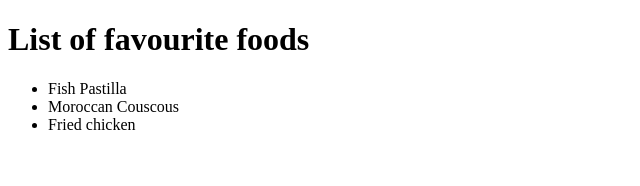
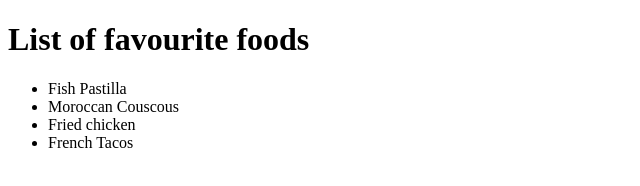
Before and after one commit to MohammedK47/git_test, a plain HTML site: page list1.html in a window 1280 px wide. Shown: the full height of the page, 0-640 px from the left. Drawn offline with Linux system fonts and the light colour scheme.

Commit message:
Made a change to the list of favourite foods
I added French Tacos as a favourite food

```diff
--- a/list1.html
+++ b/list1.html
@@ -16,6 +16,7 @@
     <li>Fish Pastilla</li>
     <li>Moroccan Couscous</li>
     <li>Fried chicken</li>
+    <li>French Tacos</li>
 </ul>
 
 
```
